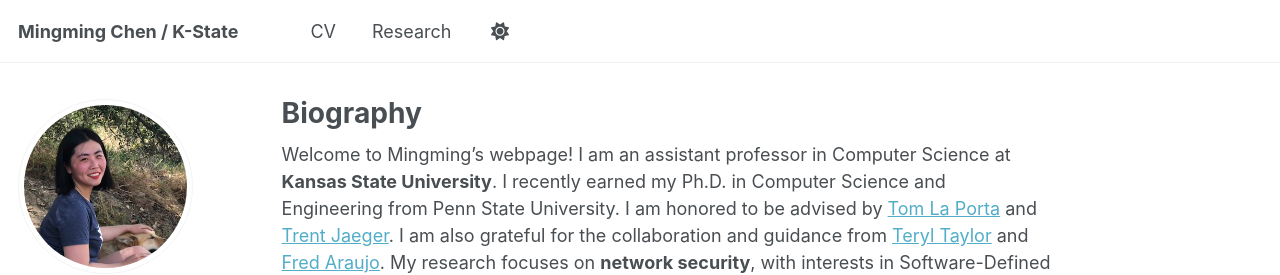
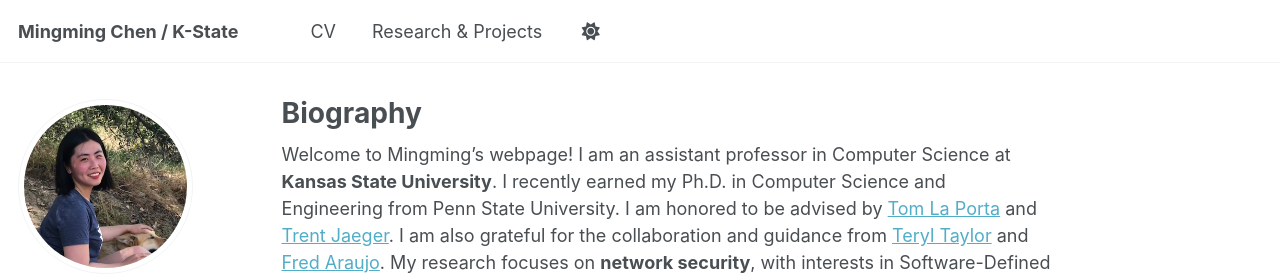
Before and after one commit to mzc796/mzc796.github.io, a Jekyll site: the page built from _pages/about.md, in a window 1280 px wide. Shown: the top 275 px of the page. Built offline with Jekyll 4.4.1, drawn with Linux system fonts in a browser that asks for light colours; some web fonts are replaced; a script that is not in the unit is left out.

Commit message:
Update navigation.yml

```diff
--- a/_data/navigation.yml
+++ b/_data/navigation.yml
@@ -26,7 +26,7 @@ main:
   - title: "CV"
     url: /files/Mingming_CV_Aug_30.pdf
 
-  - title: "Research"
+  - title: "Research & Projects"
     url: /_pages/projects/
   # - title: "CV"
   #   url: /cv-json/
```
